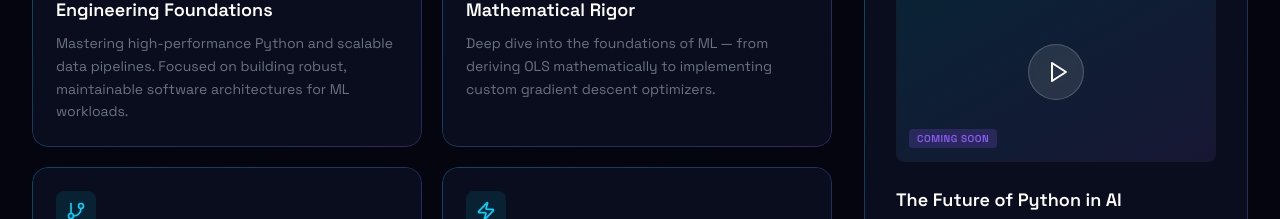
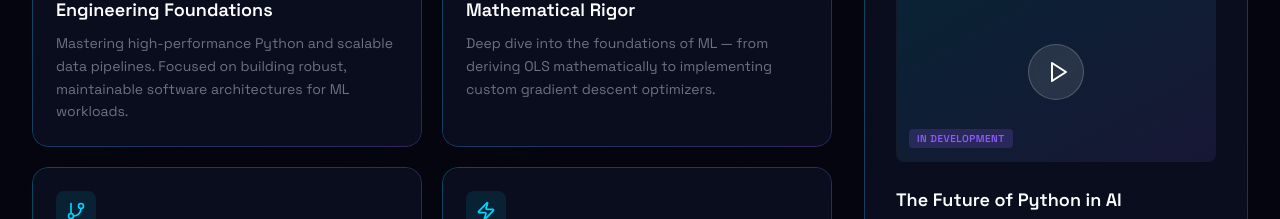
Before and after one commit to rohitbedse/portfolio, a Next.js app: page / in a window 1280 px wide. Shown: the part 1280-1499 px from the top of the page. Built offline with nearby package versions, Linux system fonts and the light colour scheme.

Commit message:
Claude-Trial1

```diff
--- a/src/app/layout.tsx
+++ b/src/app/layout.tsx
@@ -66,10 +66,6 @@ export const metadata: Metadata = {
 export default function RootLayout({ children }: { children: ReactNode }) {
   return (
     <html lang="en" suppressHydrationWarning className={spaceGrotesk.variable}>
-      <head>
-        <meta charSet="utf-8" />
-        <meta name="viewport" content="width=device-width, initial-scale=1" />
-      </head>
       <body className="bg-bg-deep text-gray-200 antialiased font-sans">
         <SEO />
         <Navbar />
--- a/src/components/About.tsx
+++ b/src/components/About.tsx
@@ -136,7 +136,7 @@ export default function About() {
                 </motion.div>
                 <div className="absolute bottom-3 left-3 right-3">
                   <span className="inline-block px-2 py-0.5 rounded text-[10px] font-semibold bg-accent-violet/20 text-accent-violet uppercase tracking-wider">
-                    Coming Soon
+                    In Development
                   </span>
                 </div>
               </div>
--- a/src/components/ChatBot.tsx
+++ b/src/components/ChatBot.tsx
@@ -91,12 +91,19 @@ export default function ChatBot() {
       id: '0',
       role: 'assistant',
       text: "Hey! 👋 I'm Rohit's AI assistant. Ask me anything about his skills, projects, or experience!",
-      timestamp: new Date().toLocaleTimeString([], { hour: '2-digit', minute: '2-digit' }),
+      timestamp: '',
     },
   ])
   const [input, setInput] = useState('')
   const [isTyping, setIsTyping] = useState(false)
   const scrollRef = useRef<HTMLDivElement>(null)
+
+  useEffect(() => {
+    setMessages(prev => prev.map(msg => ({
+      ...msg,
+      timestamp: msg.timestamp || new Date().toLocaleTimeString([], { hour: '2-digit', minute: '2-digit' })
+    })))
+  }, [])
 
   // Listen for open event from hero CTA
   useEffect(() => {
--- a/src/components/ProjectsGallery.tsx
+++ b/src/components/ProjectsGallery.tsx
@@ -187,7 +187,7 @@ export default function ProjectsGallery() {
 
         {/* Projects grid */}
         <motion.div
-          className="grid grid-cols-1 md:grid-cols-cols-2 lg:grid-cols-3 gap-6"
+          className="grid grid-cols-1 md:grid-cols-2 lg:grid-cols-3 gap-6"
           variants={containerVariants}
           initial="hidden"
           whileInView="visible"
--- a/tailwind.config.ts
+++ b/tailwind.config.ts
@@ -18,7 +18,7 @@ const config: Config = {
         'glass-border': 'rgba(255, 255, 255, 0.08)',
       },
       fontFamily: {
-        sans: ['Space Grotesk', 'system-ui', 'sans-serif'],
+        sans: ['var(--font-space-grotesk)', 'system-ui', 'sans-serif'],
       },
       animation: {
         'cursor-blink': 'cursorBlink 1s step-end infinite',
```
